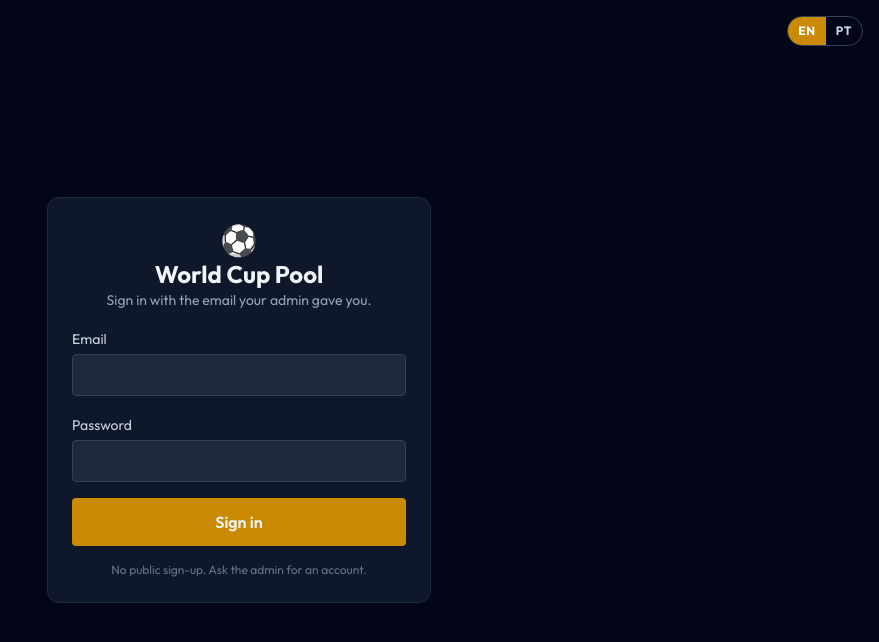
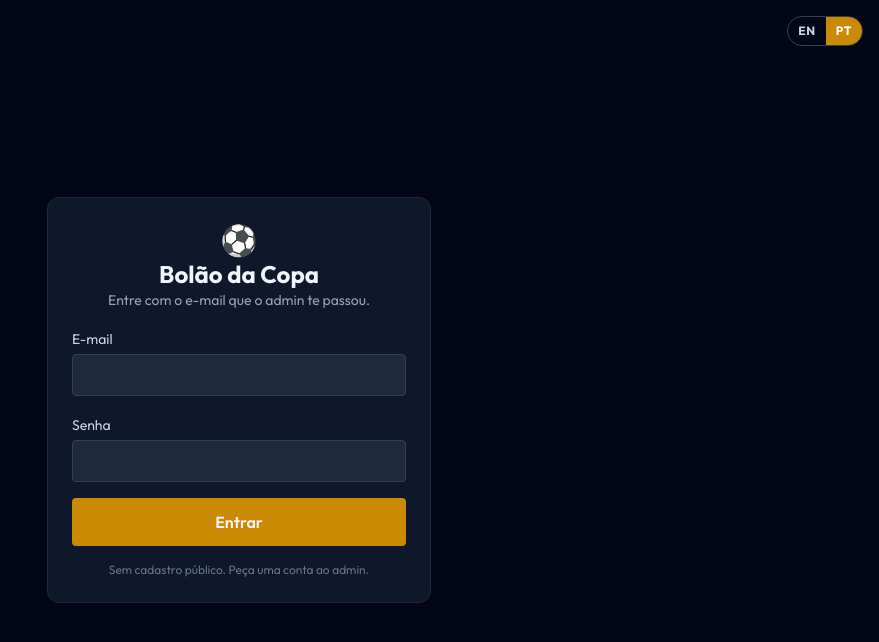
Before and after one commit to FelipeRuizM/bolao, a React (Vite) app: page /#/login in a window 1280 px wide. Shown: the top 642 px of the page, without its empty margins (401-1280 px from the left). Built offline with nearby package versions, Linux system fonts and the light colour scheme; no server answers.

Commit message:
default lang pt

```diff
--- a/src/i18n/index.tsx
+++ b/src/i18n/index.tsx
@@ -28,10 +28,9 @@ function detectInitialLocale(): Locale {
   } catch {
     // localStorage may be unavailable (SSR, privacy modes)
   }
-  if (typeof navigator !== 'undefined' && navigator.language?.toLowerCase().startsWith('pt')) {
-    return 'pt'
-  }
-  return 'en'
+  // Default to Portuguese — the pool's audience is Brazilian. Users can still
+  // switch to English via the language toggle (that choice is stored above).
+  return 'pt'
 }
 
 function lookup(dict: unknown, path: string[]): string | undefined {
```
